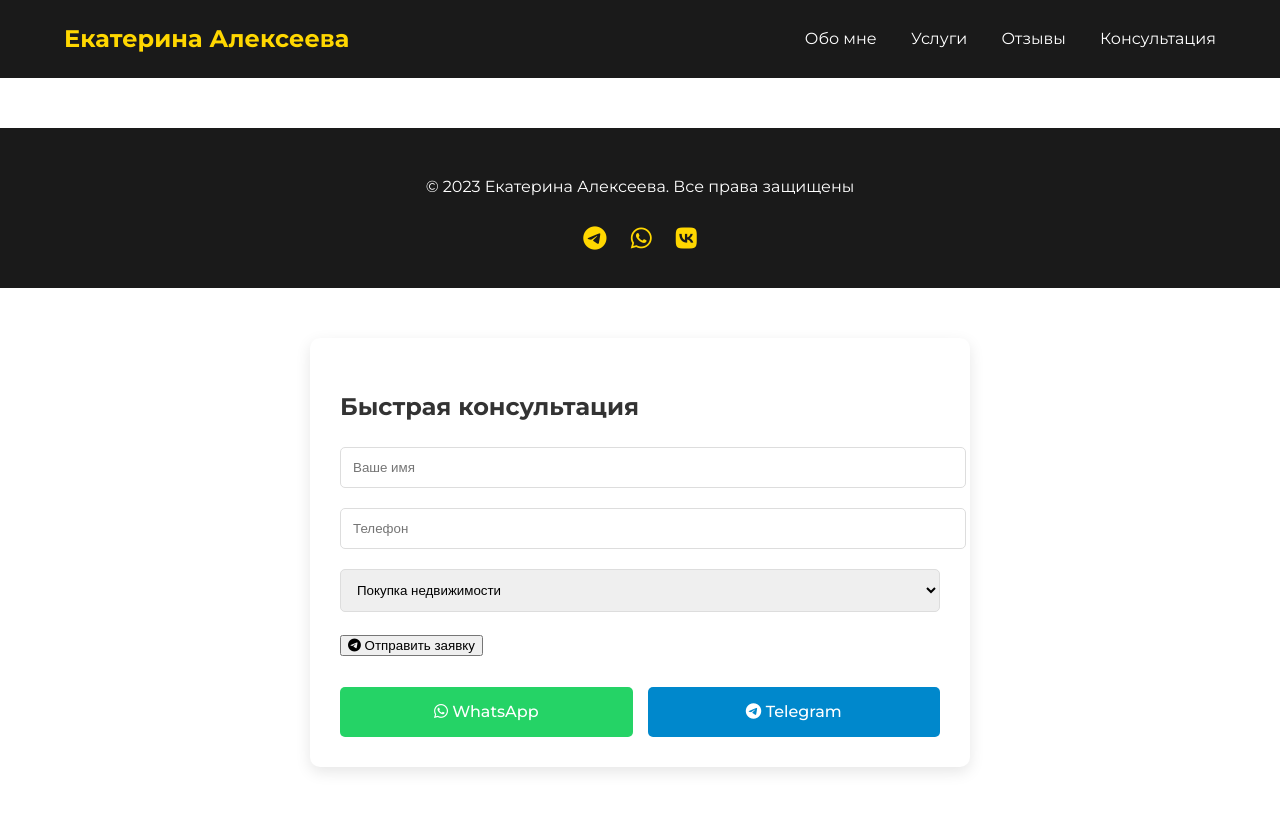
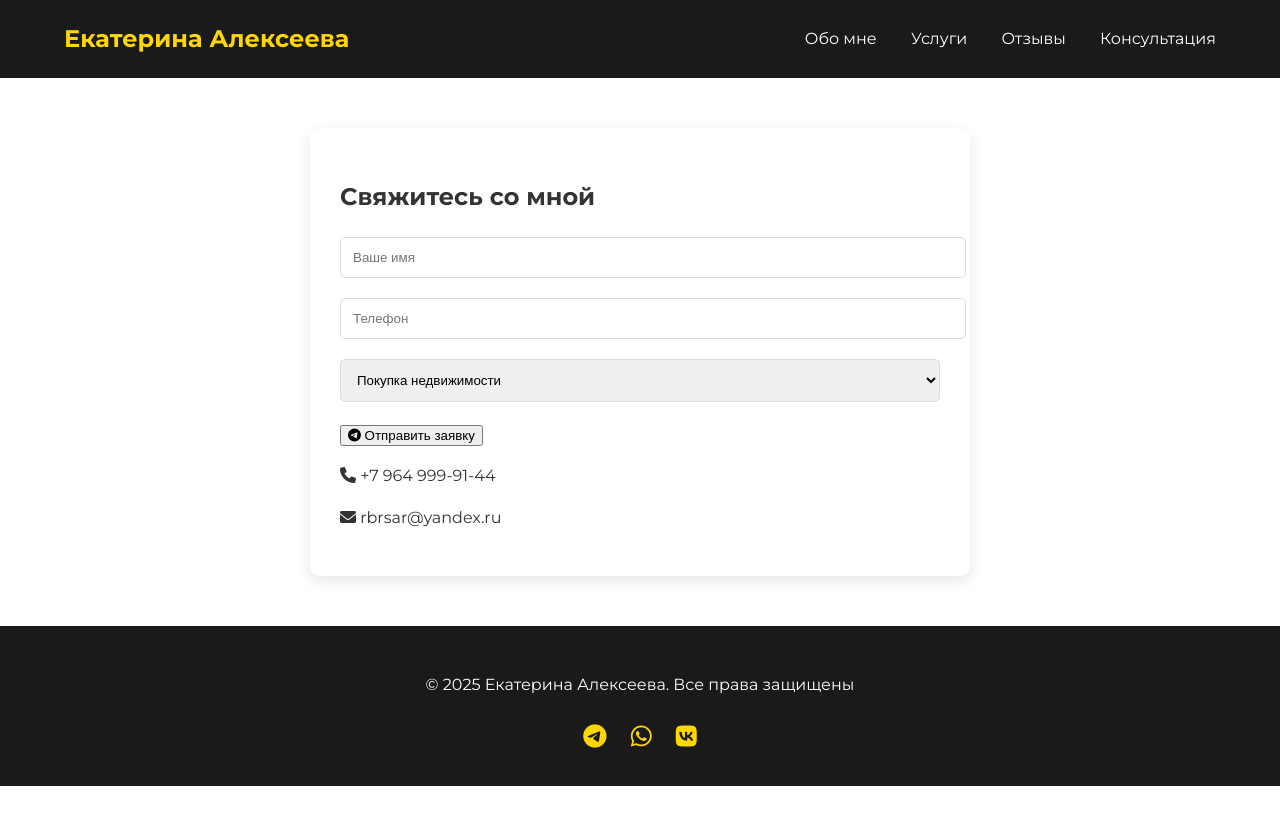
Before and after one commit to katmitya/alexeeva-realty.github.io, a plain HTML site: page contacts.html in a window 1280 px wide. Drawn offline with Linux system fonts and the light colour scheme.

Commit message:
Update contacts.html

```diff
--- a/contacts.html
+++ b/contacts.html
@@ -3,7 +3,7 @@
 <head>
     <meta charset="UTF-8">
     <meta name="viewport" content="width=device-width, initial-scale=1.0">
-    <title>Екатерина Алексеева | [Название страницы]</title>
+    <title>Екатерина Алексеева | Контакты</title>
     <link rel="stylesheet" href="styles/main.css">
     <link href="https://fonts.googleapis.com/css2?family=Montserrat:wght@400;500;700&display=swap" rel="stylesheet">
     <link rel="stylesheet" href="https://cdnjs.cloudflare.com/ajax/libs/font-awesome/6.0.0/css/all.min.css">
@@ -21,21 +21,9 @@
         </nav>
     </header>
 
-    <!-- Уникальный контент страницы -->
-
-    <footer>
-        <p>© 2023 Екатерина Алексеева. Все права защищены</p>
-        <div class="social-links">
-            <a href="https://t.me/alexeeva_realty"><i class="fab fa-telegram"></i></a>
-            <a href="https://wa.me/79649999144"><i class="fab fa-whatsapp"></i></a>
-            <a href="https://vk.com/your_profile"><i class="fab fa-vk"></i></a>
-        </div>
-    </footer>
-</body>
-</html>
-
+    <main class="contact-content">
         <section class="contact-form">
-    <h2>Быстрая консультация</h2>
+            <h2>Свяжитесь со мной</h2>
 
             <form id="tgForm">
                 <input type="text" name="name" placeholder="Ваше имя" required>
@@ -50,15 +38,21 @@
                 </button>
             </form>
 
-    <div class="messenger-buttons">
-        <a href="https://wa.me/79649999144" class="whatsapp-btn">
-            <i class="fab fa-whatsapp"></i> WhatsApp
-        </a>
-        <a href="https://t.me/alexeeva_realty" class="telegram-btn">
-            <i class="fab fa-telegram"></i> Telegram
-        </a>
+            <div class="direct-contacts">
+                <p><i class="fas fa-phone"></i> +7 964 999-91-44</p>
+                <p><i class="fas fa-envelope"></i> rbrsar@yandex.ru</p>
             </div>
         </section>
+    </main>
+
+    <footer>
+        <p>© 2025 Екатерина Алексеева. Все права защищены</p>
+        <div class="social-links">
+            <a href="https://t.me/alexeeva_realty"><i class="fab fa-telegram"></i></a>
+            <a href="https://wa.me/79649999144"><i class="fab fa-whatsapp"></i></a>
+            <a href="https://vk.com/your_profile"><i class="fab fa-vk"></i></a>
+        </div>
+    </footer>
 
     <script>
         document.getElementById('tgForm').addEventListener('submit', function(e) {
@@ -77,3 +71,5 @@
                 .catch(() => alert('Ошибка отправки. Позвоните мне: +7 964 999-91-44'));
         });
     </script>
+</body>
+</html>
```
Lines whose indentation alone changed are shown as unchanged.
